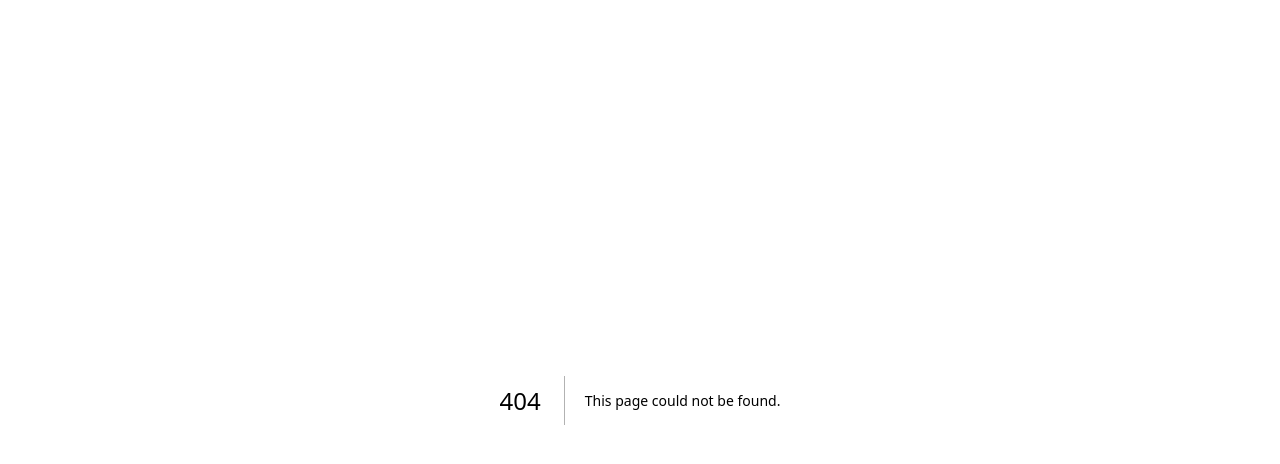
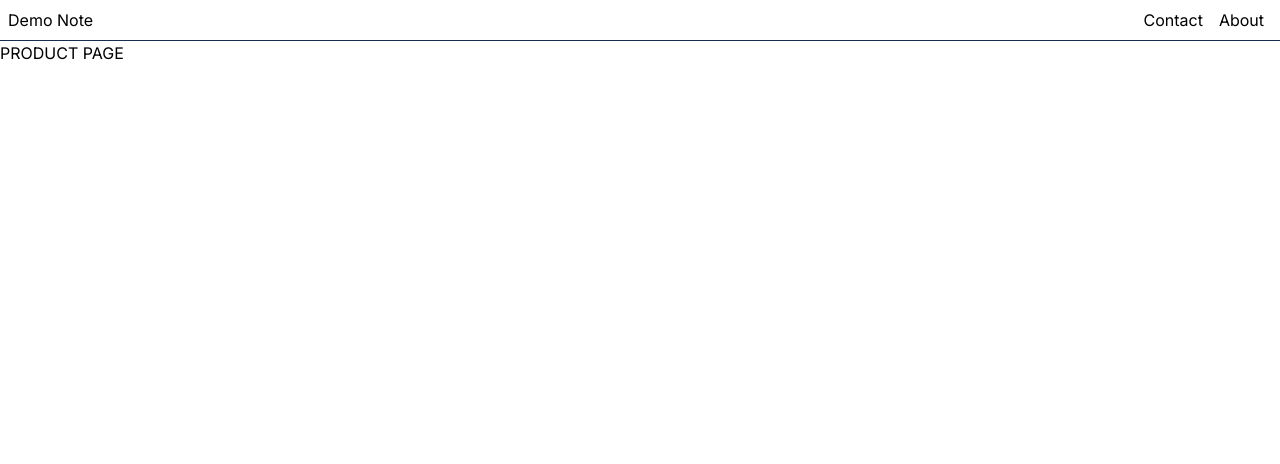
Before and after one commit to syoungee/note, a Next.js app: page /products in a window 1280 px wide. Before the commit this address had no page. Shown: the top 464 px of the page. Built offline with nearby package versions, Linux system fonts and the light colour scheme.

Commit message:
4.12 레이아웃으로 골격을!

```diff
--- /dev/null
+++ b/src/app/layout.module.css
@@ -0,0 +1,11 @@
+.header {
+  display: flex;
+  justify-content: space-between;
+  align-items: center;
+  padding: 8px;
+  border-bottom: 1px solid #132f52;
+}
+
+.nav a {
+  padding: 0px 8px;
+}
--- a/src/app/layout.tsx
+++ b/src/app/layout.tsx
@@ -1,12 +1,13 @@
-import type { Metadata } from "next";
-import { Inter } from "next/font/google";
-import "./globals.css";
+import type { Metadata } from 'next';
+import { Inter } from 'next/font/google';
+import './globals.css';
+import styles from './layout.module.css';
 
-const inter = Inter({ subsets: ["latin"] });
+const inter = Inter({ subsets: ['latin'] });
 
 export const metadata: Metadata = {
-  title: "Create Next App",
-  description: "Generated by create next app",
+  title: 'Create Next App',
+  description: 'Generated by create next app',
 };
 
 export default function RootLayout({
@@ -16,7 +17,16 @@ export default function RootLayout({
 }>) {
   return (
     <html lang="en">
-      <body className={inter.className}>{children}</body>
+      <body className={inter.className}>
+        <header className={styles.header}>
+          <h1>Demo Note</h1>
+          <nav className={styles.nav}>
+            <a href="">Contact</a>
+            <a href="">About</a>
+          </nav>
+        </header>
+        {children}
+      </body>
     </html>
   );
 }
--- /dev/null
+++ b/src/app/not-found.tsx
@@ -0,0 +1,7 @@
+export default function NotFoundPage() {
+  return (
+    <h1>
+      페이지를 찾을 수  없음🥹
+    </h1>
+  );
+}
--- /dev/null
+++ b/src/app/products/page.tsx
@@ -0,0 +1,9 @@
+import React from 'react';
+
+export default function page() {
+  return (
+    <div>
+      PRODUCT PAGE
+    </div>
+  );
+}
```
